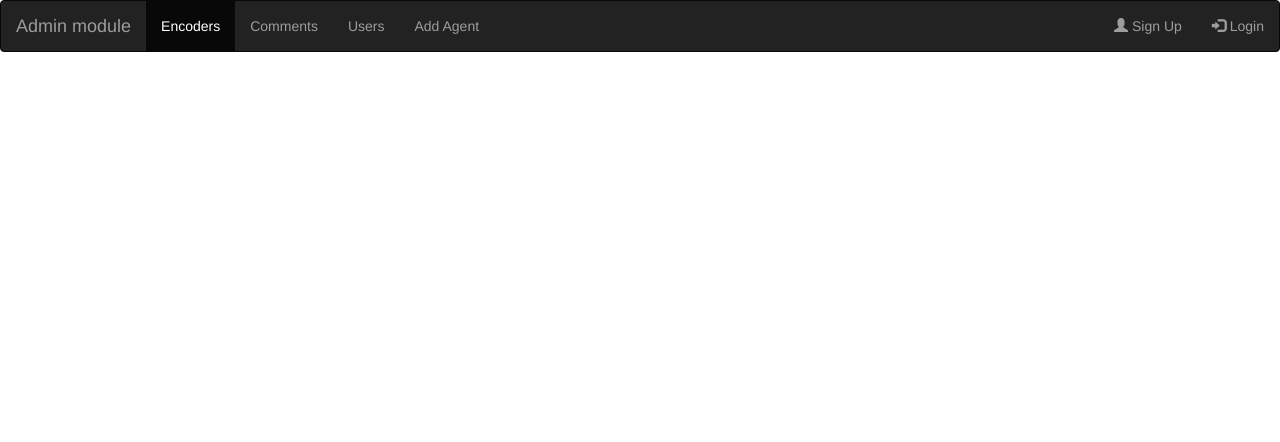
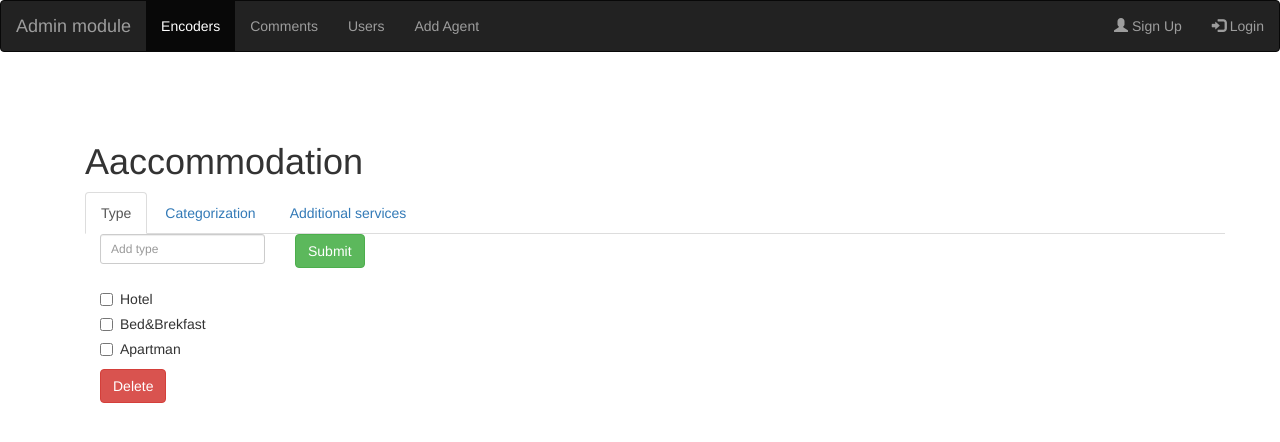
Before and after one commit to dragandulic/AdminFrontend, an Angular app: page /encoders in a window 1280 px wide. Before the commit this address led to /. Shown: the top 442 px of the page. Built offline with nearby package versions, Linux system fonts and the light colour scheme.

Commit message:
encoders

```diff
--- /dev/null
+++ b/src/app/components/encoders/encoders.component.html
@@ -0,0 +1,93 @@
+<div class="container">
+    <h1>Aaccommodation</h1>
+    <ul class="nav nav-tabs">
+      <li class="active"><a data-toggle="tab" href="#home">Type</a></li>
+      <li><a data-toggle="tab" href="#menu1">Categorization</a></li>
+      <li><a data-toggle="tab" href="#menu2">Additional services</a></li>
+    </ul>
+
+    <div class="tab-content">
+      <div id="home" class="tab-pane fade in active">
+       <div class="container">
+
+       <form action="/action_page.php">
+          <div class="row">
+               <div class="col-xs-2 col-sm-2 col-md-2">
+                  <div class="form-group">
+                      <input type="text" name="Type" id="first_type" class="form-control input-sm" placeholder="Add type">
+                  </div>
+               </div>
+               <div class="col-xs-2 col-sm-2 col-md-2">
+                  <button type="submit" class="btn btn-success">Submit</button>
+               </div>
+          </div>
+       </form>
+      <div class="checkbox">
+          <label><input type="checkbox" value="">Hotel</label>
+      </div>
+      <div class="checkbox">
+          <label><input type="checkbox" value="">Bed&Brekfast</label>
+      </div>
+      <div class="checkbox">
+          <label><input type="checkbox" value="">Apartman</label>
+      </div>
+      <button type="button" class="btn btn-danger">Delete</button>
+     </div>
+    </div>
+      <div id="menu1" class="tab-pane fade">
+        <div class="container">
+
+       <form action="/action_page.php">
+          <div class="row">
+               <div class="col-xs-2 col-sm-2 col-md-2">
+                  <div class="form-group">
+                      <input type="text" name="categorization" id="categorization" class="form-control input-sm" placeholder="Add categorization">
+                  </div>
+               </div>
+               <div class="col-xs-2 col-sm-2 col-md-2">
+                  <button type="submit" class="btn btn-success">Submit</button>
+               </div>
+          </div>
+       </form>
+      <div class="checkbox">
+          <label><input type="checkbox" value="">Nekategorisan</label>
+      </div>
+      <div class="checkbox">
+          <label><input type="checkbox" value="">1 Star</label>
+      </div>
+      <div class="checkbox">
+          <label><input type="checkbox" value="">2-5 Stars</label>
+      </div>
+      <button type="button" class="btn btn-danger">Delete</button>
+     </div>
+    </div>
+      <div id="menu2" class="tab-pane fade">
+        <div class="container">
+
+       <form action="/action_page.php">
+          <div class="row">
+               <div class="col-xs-2 col-sm-2 col-md-2">
+                  <div class="form-group">
+                      <input type="text" name="Additional services" id="Additional services" class="form-control input-sm" placeholder="Add additional services">
+                  </div>
+               </div>
+               <div class="col-xs-2 col-sm-2 col-md-2">
+                  <button type="submit" class="btn btn-success">Submit</button>
+               </div>
+          </div>
+       </form>
+      <div class="checkbox">
+          <label><input type="checkbox" value="">Wifi</label>
+      </div>
+      <div class="checkbox">
+          <label><input type="checkbox" value="">Parking</label>
+      </div>
+      <div class="checkbox">
+          <label><input type="checkbox" value="">TV</label>
+      </div>
+      <button type="button" class="btn btn-danger">Delete</button>
+     </div>
+    </div>
+
+    </div>
+  </div>
--- /dev/null
+++ b/src/app/components/encoders/encoders.component.ts
@@ -0,0 +1,16 @@
+import { Component, OnInit } from '@angular/core';
+
+@Component({
+  selector: 'app-encoders',
+  templateUrl: './encoders.component.html',
+  styleUrls: ['./encoders.component.css']
+})
+export class EncodersComponent implements OnInit {
+
+  constructor() { }
+
+  ngOnInit() {
+      console.log("encoders");
+  }
+
+}
```
Also changed, not shown: src/app/app.module.ts (+5 -2 lines), src/app/components/encoders/encoders.component.css (added).
